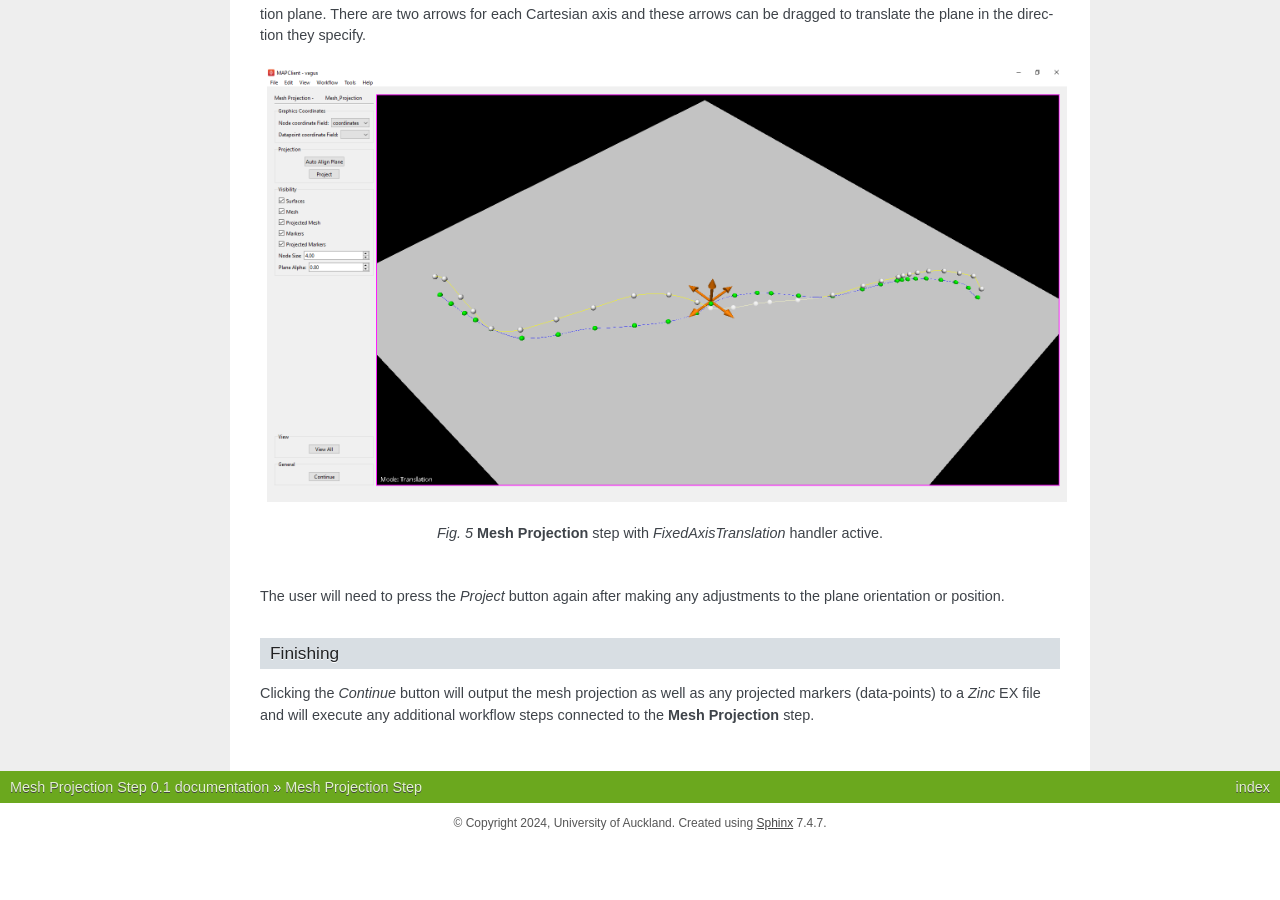
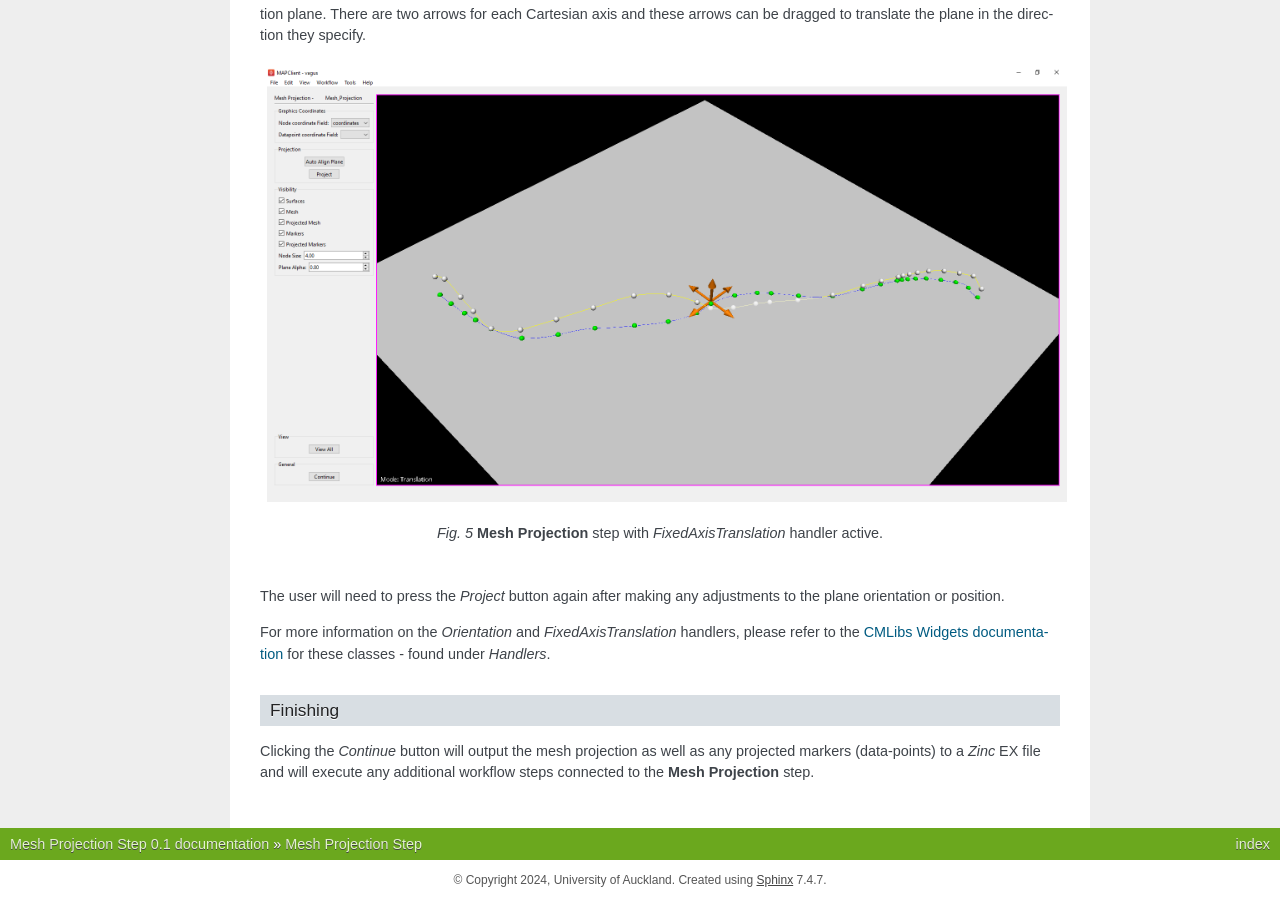
Before and after one commit to tsalemink/mapclientplugins.meshprojectionstep, a Sphinx documentation site: the page built from docs/index.rst, in a window 1280 px wide and 900 px high, scrolled down 3734 px. Built offline with Sphinx 7.4.7, drawn with Linux system fonts in a browser that asks for light colours; before the commit the page ends 4577 px from its top, so only the background shows below that.

Commit message:
Add link to CMLibs Widgets handler documentation

```diff
--- a/docs/index.rst
+++ b/docs/index.rst
@@ -119,6 +119,10 @@ There are two arrows for each Cartesian axis and these arrows can be dragged to
 
 The user will need to press the `Project` button again after making any adjustments to the plane orientation or position.
 
+For more information on the `Orientation` and `FixedAxisTranslation` handlers, please refer to the
+`CMLibs Widgets documentation <https://abi-mapping-tools.readthedocs.io/en/stable/cmlibs.widgets/docs/index.html>`_
+for these classes - found under `Handlers`.
+
 Finishing
 ^^^^^^^^^
 
```
